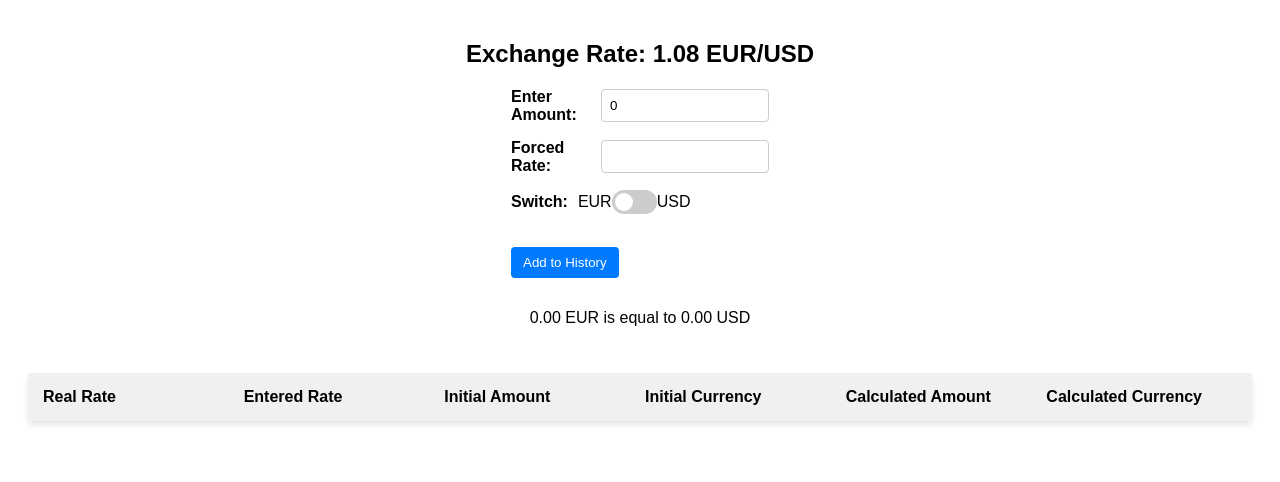
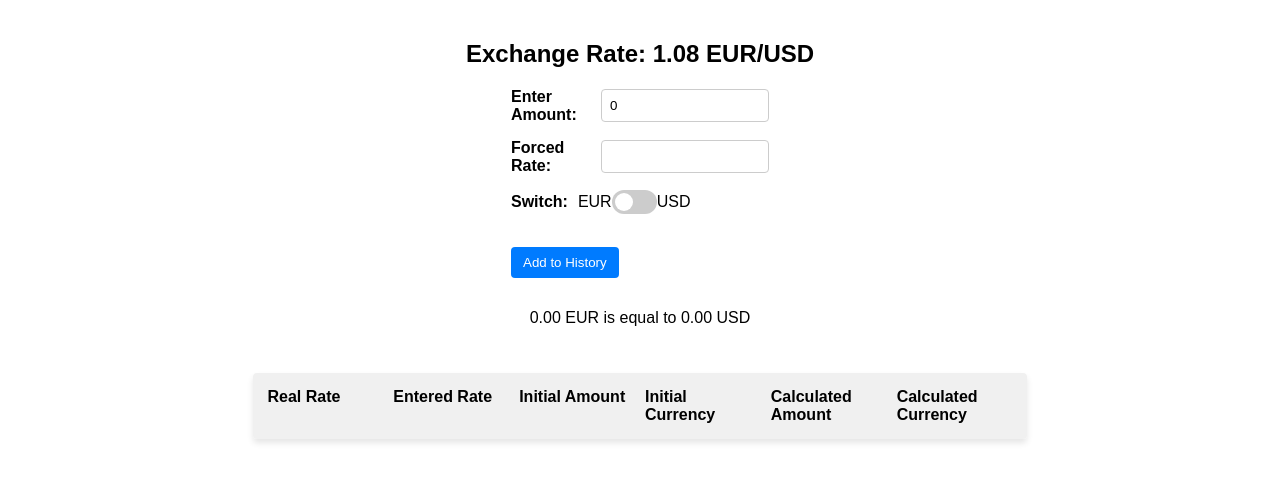
Before and after one commit to 0mounach0/AngCurrencyConverter, an Angular app: page / in a window 1280 px wide. Shown: the top 482 px of the page. Built offline with nearby package versions, Linux system fonts and the light colour scheme.

Commit message:
feat: Add Conversion Sub-Component

```diff
--- a/src/app/app.module.ts
+++ b/src/app/app.module.ts
@@ -6,12 +6,16 @@ import { ExchangeComponent } from './components/exchange/exchange.component';
 import { ExchangeRateService } from './services/exchange-rate.service';
 import { FormsModule } from '@angular/forms';
 import { CurrencySwitchDirective } from './directives/currency-switch.directive';
+import { ConversionComponent } from './components/conversion/conversion.component';
+import { HistoryTableComponent } from './components/history-table/history-table.component';
 
 @NgModule({
   declarations: [
     AppComponent,
     ExchangeComponent,
-    CurrencySwitchDirective
+    CurrencySwitchDirective,
+    ConversionComponent,
+    HistoryTableComponent
   ],
   imports: [
     BrowserModule,
--- /dev/null
+++ b/src/app/components/conversion/conversion.component.html
@@ -0,0 +1 @@
+<p>conversion works!</p>
--- /dev/null
+++ b/src/app/components/conversion/conversion.component.ts
@@ -0,0 +1,15 @@
+import { Component, OnInit } from '@angular/core';
+
+@Component({
+  selector: 'app-conversion',
+  templateUrl: './conversion.component.html',
+  styleUrls: ['./conversion.component.scss']
+})
+export class ConversionComponent implements OnInit {
+
+  constructor() { }
+
+  ngOnInit(): void {
+  }
+
+}
--- a/src/app/components/exchange/exchange.component.html
+++ b/src/app/components/exchange/exchange.component.html
@@ -53,23 +53,7 @@
       </p>
     </div>
 
-    <!-- Conversion history using Flexbox -->
-  <div class="conversion-history">
-    <div class="history-row header">
-      <div>Real Rate</div>
-      <div>Entered Rate</div>
-      <div>Initial Amount</div>
-      <div>Initial Currency</div>
-      <div>Calculated Amount</div>
-      <div>Calculated Currency</div>
-    </div>
-    <div *ngFor="let entry of conversionHistory" class="history-row">
-      <div>{{ entry.realRate?.toFixed(2) }}</div>
-      <div>{{ entry.enteredRate?.toFixed(2) }}</div>
-      <div>{{ entry.initialAmount?.toFixed(2) }}</div>
-      <div>{{ entry.initialCurrency }}</div>
-      <div>{{ entry.calculatedAmount?.toFixed(2) }}</div>
-      <div>{{ entry.calculatedCurrency }}</div>
-    </div>
-  </div>
+    <!-- Conversion history  -->
+    <app-history-table [conversionHistory]="conversionHistory"></app-history-table>
+
 </div>
--- /dev/null
+++ b/src/app/components/history-table/history-table.component.html
@@ -0,0 +1,18 @@
+<div class="conversion-history">
+  <div class="history-row header">
+    <div>Real Rate</div>
+    <div>Entered Rate</div>
+    <div>Initial Amount</div>
+    <div>Initial Currency</div>
+    <div>Calculated Amount</div>
+    <div>Calculated Currency</div>
+  </div>
+  <div *ngFor="let entry of conversionHistory" class="history-row">
+    <div>{{ entry.realRate?.toFixed(2) }}</div>
+    <div>{{ entry.enteredRate?.toFixed(2) }}</div>
+    <div>{{ entry.initialAmount?.toFixed(2) }}</div>
+    <div>{{ entry.initialCurrency }}</div>
+    <div>{{ entry.calculatedAmount?.toFixed(2) }}</div>
+    <div>{{ entry.calculatedCurrency }}</div>
+  </div>
+</div>
--- /dev/null
+++ b/src/app/components/history-table/history-table.component.scss
@@ -0,0 +1,32 @@
+.conversion-history {
+    width: 100%;
+    margin-top: 30px;
+    box-shadow: 0 4px 6px rgba(0, 0, 0, 0.1);
+    border-radius: 4px;
+    overflow: hidden;
+
+    .history-row {
+      display: flex;
+      justify-content: space-between;
+      padding: 10px;
+      border-bottom: 1px solid #ccc;
+
+      &:hover {
+        background-color: #f5f5f5;
+      }
+
+      &:last-child {
+        border-bottom: none;
+      }
+
+      div {
+        flex: 1;
+        padding: 5px;
+      }
+
+      &.header {
+        font-weight: bold;
+        background-color: #f0f0f0;
+      }
+    }
+  }
--- /dev/null
+++ b/src/app/components/history-table/history-table.component.ts
@@ -0,0 +1,16 @@
+import { Component, Input, OnInit } from '@angular/core';
+
+@Component({
+  selector: 'app-history-table',
+  templateUrl: './history-table.component.html',
+  styleUrls: ['./history-table.component.scss']
+})
+export class HistoryTableComponent implements OnInit {
+  @Input() conversionHistory!: any[];
+
+  constructor() { }
+
+  ngOnInit(): void {
+  }
+
+}
```
Also changed, not shown: src/app/components/conversion/conversion.component.scss (added), 2 other files (tests, documents, lock files or other folders).
